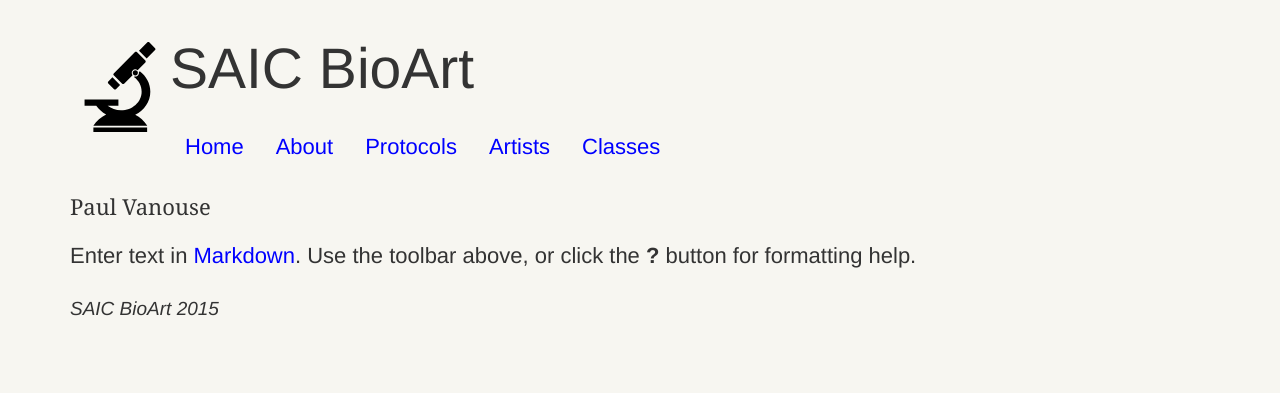
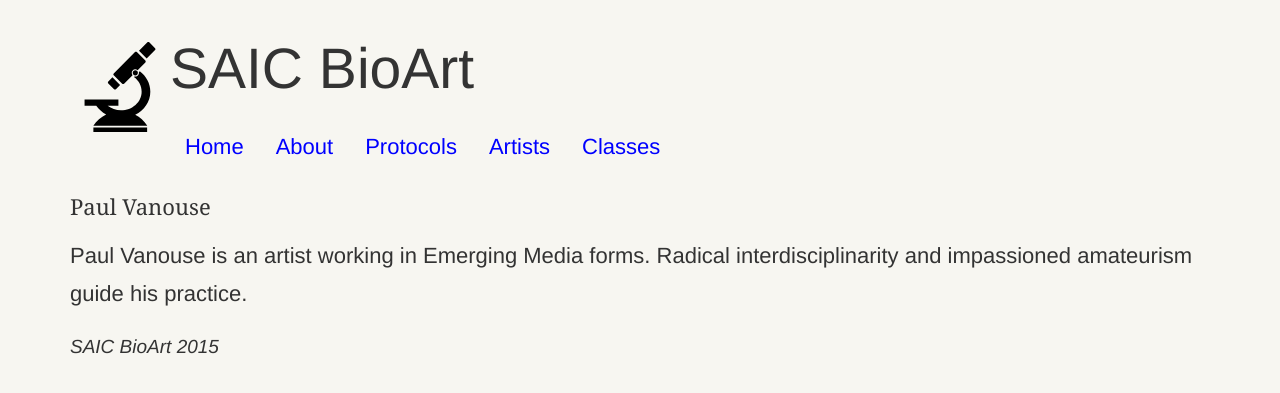
Before and after one commit to bioart/bioart.space, a Jekyll site: the page built from _artists/2015-08-20-paul-vanouse.md, in a window 1280 px wide. Shown: the top 393 px of the page. Built offline with Jekyll 4.4.1, drawn with Linux system fonts in a browser that asks for light colours; nearby versions of some CDN libraries; Markdown is read by kramdown in place of the engine named in the settings; comment, search, counter and statistics services are not loaded.

Commit message:
Updated 2015-08-20-paul-vanouse.md

```diff
--- a/_artists/2015-08-20-paul-vanouse.md
+++ b/_artists/2015-08-20-paul-vanouse.md
@@ -6,4 +6,4 @@
 
 
 
-Enter text in [Markdown](http://daringfireball.net/projects/markdown/). Use the toolbar above, or click the **?** button for formatting help.
+Paul Vanouse is an artist working in Emerging Media forms. Radical interdisciplinarity and impassioned amateurism guide his practice.
```
